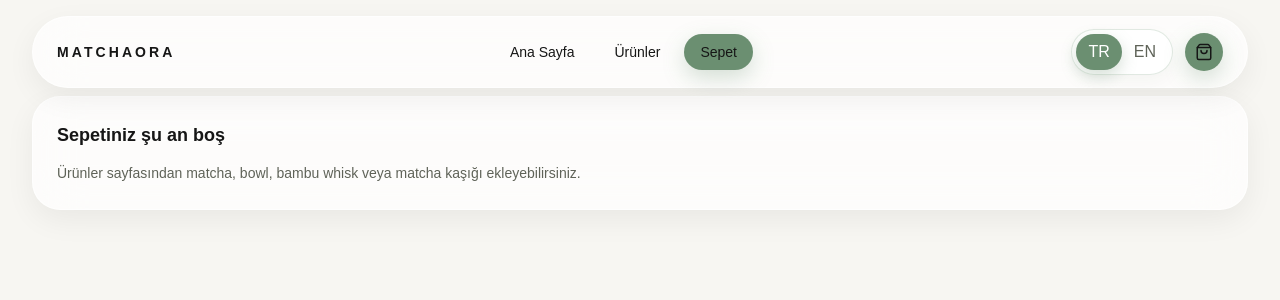
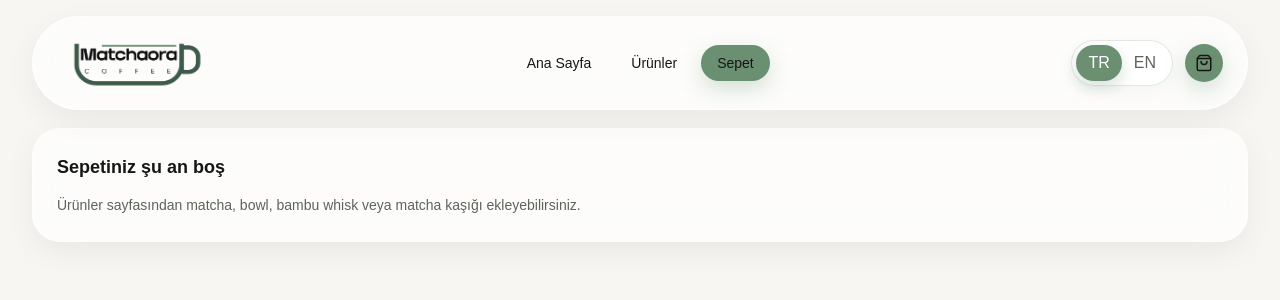
Before and after one commit to aisankheiri/mori-matcha-studio, a Next.js app: page /cart in a window 1280 px wide. Shown: the top 300 px of the page. Built offline with nearby package versions, Linux system fonts and the light colour scheme.

Commit message:
Matchaora logosu eklendi navbara ayarlamalar yapıldı

```diff
--- a/src/app/cart/page.tsx
+++ b/src/app/cart/page.tsx
@@ -32,7 +32,7 @@ export default function CartPage() {
         <>
             <Navbar />
 
-            <main className="min-h-screen bg-[var(--color-bg)] pt-20 pb-20 md:pt-24">
+            <main className="min-h-screen bg-[var(--color-bg)] pt-26 pb-20 md:pt-32">
                 <Container>
                     <div className="mx-auto w-full max-w-[var(--container-width)]">
                         {items.length === 0 ? (
--- a/src/app/products/page.tsx
+++ b/src/app/products/page.tsx
@@ -63,7 +63,7 @@ export default function ProductsPage() {
     <>
       <Navbar />
 
-      <main className="min-h-screen bg-[var(--color-bg)] pt-20 pb-16 md:pt-24 md:pb-24">
+      <main className="min-h-screen bg-[var(--color-bg)] pt-26 pb-18 md:pt-32 md:pb-32">
         <section className="relative overflow-hidden">
           <div className="absolute inset-0 -z-20 bg-[linear-gradient(180deg,#f7f6f2_0%,#f2efe9_100%)]" />
           <div className="absolute left-[12%] top-[10%] -z-10 h-[220px] w-[220px] rounded-full bg-[#dce8d8]/25 blur-3xl md:h-[280px] md:w-[280px]" />
--- a/src/components/layout/Navbar.tsx
+++ b/src/components/layout/Navbar.tsx
@@ -1,6 +1,7 @@
 "use client";
 
 import Link from "next/link";
+import Image from "next/image";
 import Container from "@/components/ui/Container";
 import { useLang } from "@/context/LangContext";
 import { dict } from "@/i18n/dict";
@@ -42,9 +43,16 @@ const t = dict[lang];
           <div className="flex items-center justify-between gap-3">
             <Link
               href="/"
-              className="shrink-0 text-xs font-semibold uppercase tracking-[0.22em] text-[var(--color-primary-dark)] transition hover:opacity-80 md:text-sm"
+              className="flex shrink-0 items-center transition hover:opacity-80"
+              aria-label="Matchaora Home"
             >
-              Matchaora
+              <Image
+                src="/favicon2.png"
+                alt="Matchaora logo"
+                width={344}
+                height={144}
+                className="h-13 w-27 object-contain md:h-17 md:w-38"
+              />
             </Link>
 
             {/* Desktop nav */}
@@ -67,7 +75,8 @@ const t = dict[lang];
               <div className="flex items-center rounded-full border border-[#6B8F71]/20 bg-white/80 p-1 backdrop-blur-md shadow-[0_6px_18px_rgba(0,0,0,0.04)]">
                 <button
                   onClick={() => setLang("TR")}
-                  className={`rounded-full px-3 py-1.5 text-xs font-medium transition-all duration-300 ${lang === "TR"
+                  className={`rounded-full px-3 py-1.5 text-xs font-medium transition-all duration-300 ${
+                    lang === "TR"
                       ? "bg-[var(--color-primary)] text-white shadow-[0_6px_16px_rgba(107,143,113,0.28)]"
                       : "text-[var(--color-text-soft)] hover:text-[var(--color-text)]"
                   }`}
@@ -77,7 +86,8 @@ const t = dict[lang];
 
                 <button
                   onClick={() => setLang("EN")}
-                  className={`rounded-full px-3 py-1.5 text-xs font-medium transition-all duration-300 ${lang === "EN"
+                  className={`rounded-full px-3 py-1.5 text-xs font-medium transition-all duration-300 ${
+                    lang === "EN"
                       ? "bg-[var(--color-primary)] text-white shadow-[0_6px_16px_rgba(107,143,113,0.28)]"
                       : "text-[var(--color-text-soft)] hover:text-[var(--color-text)]"
                   }`}
@@ -90,7 +100,8 @@ const t = dict[lang];
                 <ShoppingBag size={18} />
                 {totalItems > 0 && (
                   <span
-                    className={`absolute -right-1.5 -top-1.5 flex h-5 min-w-5 items-center justify-center rounded-full px-1 text-[10px] font-semibold ${pathname === "/cart"
+                    className={`absolute -right-1.5 -top-1.5 flex h-5 min-w-5 items-center justify-center rounded-full px-1 text-[10px] font-semibold ${
+                      pathname === "/cart"
                         ? "bg-white text-[var(--color-primary-dark)]"
                         : "bg-[var(--color-primary)] text-white"
                     }`}
@@ -100,7 +111,6 @@ const t = dict[lang];
                 )}
               </Link>
             </div>
-
 
             {/* Mobile nav inside navbar */}
             <div className="flex items-center gap-1.5 md:hidden">
@@ -116,7 +126,8 @@ const t = dict[lang];
                 <ShoppingBag size={17} />
                 {totalItems > 0 && (
                   <span
-                    className={`absolute -right-1 -top-1 flex h-3.5 min-w-3.5 items-center justify-center rounded-full px-1 text-[9px] font-semibold ${pathname === "/cart"
+                    className={`absolute -right-1 -top-1 flex h-3.5 min-w-3.5 items-center justify-center rounded-full px-1 text-[9px] font-semibold ${
+                      pathname === "/cart"
                         ? "bg-white text-[var(--color-primary-dark)]"
                         : "bg-[var(--color-primary)] text-white"
                     }`}
--- a/src/sections/home/HeroSection.tsx
+++ b/src/sections/home/HeroSection.tsx
@@ -74,11 +74,11 @@ export default function HeroSection() {
     scrollYProgress,
     [0, 0.25, 0.4, 0.6, 0.7, 0.92, 1],
     screenType === "desktop"
-      ? [-100, 390, 900, 1100, 1600, 1570, 2100]
+      ? [-70, 390, 1000, 900, 1600, 1870, 2170]
       : screenType === "ipadair"
       ? [-120, 440, 920, 1920, 2330, 2280, 2220]
       : screenType === "iphone12"
-      ? [-225, 500, 1130, 1350, 1600, 1750, 1650]
+      ? [-205, 500, 1130, 1350, 1600, 1750, 1650]
       : [-225, 500, 1130, 1350, 1600, 1750, 1650]
   );
 
@@ -161,7 +161,7 @@ export default function HeroSection() {
       />
 
       <Container>
-        <div className="grid min-h-[calc(100vh-72px)] items-start gap-5 pb-6 pt-0 md:grid-cols-[1fr_1fr] md:items-center md:gap-8 md:pb-8 md:pt-4">
+       <div className="grid min-h-[calc(100vh-72px)] items-start gap-5 pb-6 pt-10 md:grid-cols-[1fr_1fr] md:items-center md:gap-8 md:pb-8 md:pt-25">
           <div className="order-1 relative flex min-h-[300px] items-center justify-center sm:min-h-[420px] md:order-2 md:min-h-[860px]">
             <motion.div
               animate={{ scale: [1, 1.04, 1] }}
```
Also changed, not shown: public/favicon2.png (added). Lines whose indentation alone changed are shown as unchanged.
